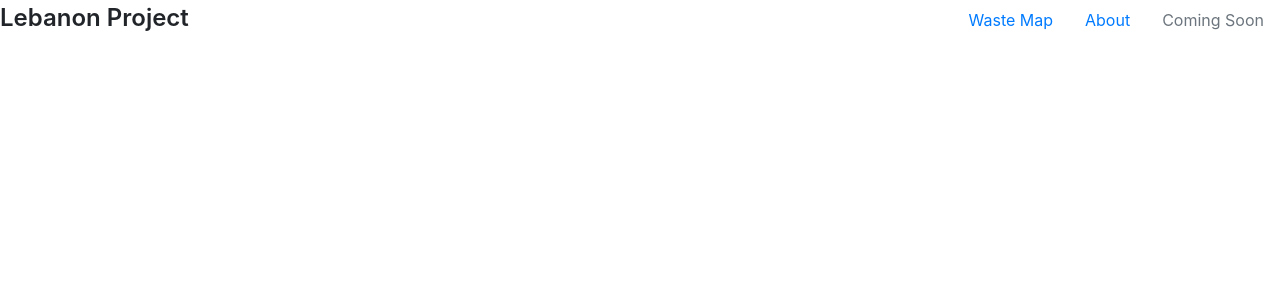
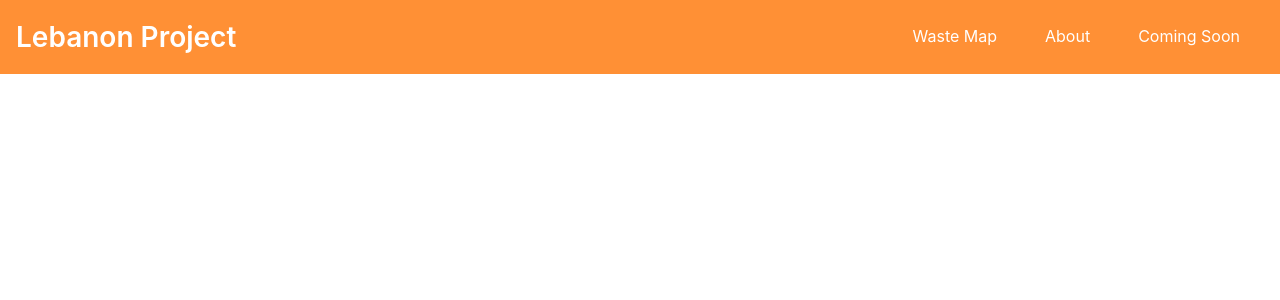
Before and after one commit to UNL-Dev-Team/Lebanon-project, an Angular app in the folder frontend/: page /home in a window 1280 px wide. Shown: the top 300 px of the page. Built offline with nearby package versions, Linux system fonts and the light colour scheme.

Commit message:
Finished navbar functionality by adding navigation from the title

```diff
--- a/frontend/src/app/components/navbar/navbar.component.html
+++ b/frontend/src/app/components/navbar/navbar.component.html
@@ -1,4 +1,5 @@
-<div class="website-title">
+<div class="navigation-bar">
+    <div class="website-title" routerLink="/home">
         Lebanon Project
     </div>
     <div class="navbar-info">
@@ -15,3 +16,4 @@
             </li>
         </ul>
     </div>
+</div>
--- a/frontend/src/app/components/navbar/navbar.component.scss
+++ b/frontend/src/app/components/navbar/navbar.component.scss
@@ -1,14 +1,38 @@
+.navigation-bar {
+  background-color: #ff9035;
+  padding: 1em;
+}
+.nav-link {
+  color: white;
+}
+
+.nav-item :hover {
+  border-bottom: 3px solid white;
+  border-bottom-left-radius: 0em;
+  border-bottom-right-radius: 0em;
+  opacity: 1;
+  transition: border-width 0.15s linear;
+}
+
+.nav-item {
+  margin-right: 0.5em;
+  margin-left: 0.5em;
+}
+
 .current-tab {
-    background-color: orange;
+  background-color: #fca259;
 }
 
 .navbar-info {
-    position: relative;
-    float: right;
+  position: relative;
+  float: right;
 }
 
 .website-title {
-    display: inline-block;
-    font-weight: 600;
-    font-size: 24px;
+  color: white;
+  display: inline-block;
+  font-weight: 600;
+  font-size: 28px;
+  cursor: pointer;
+  outline: none;
 }
```
Lines whose indentation alone changed are shown as unchanged.
